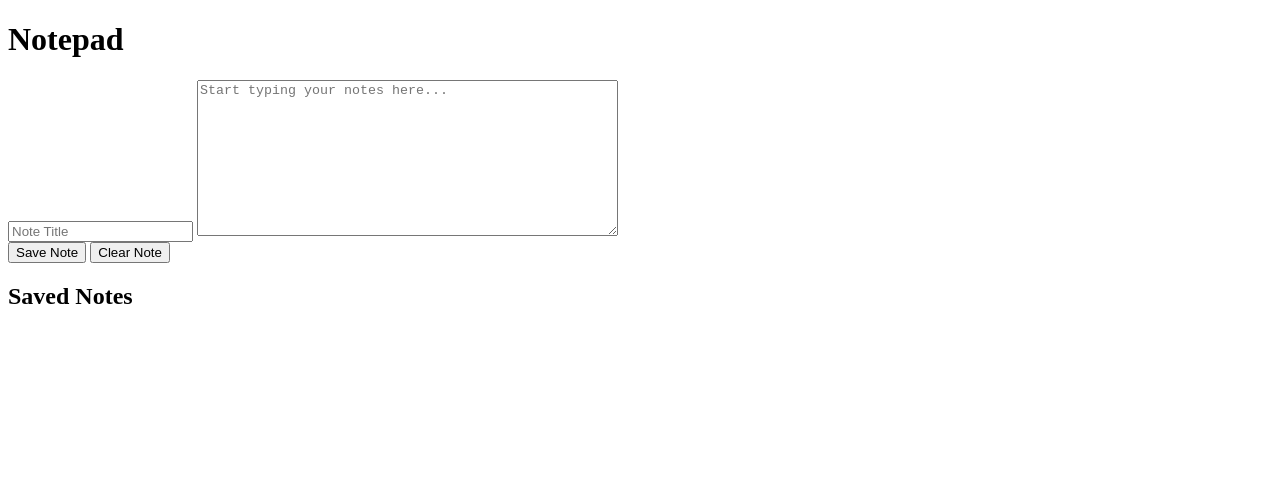
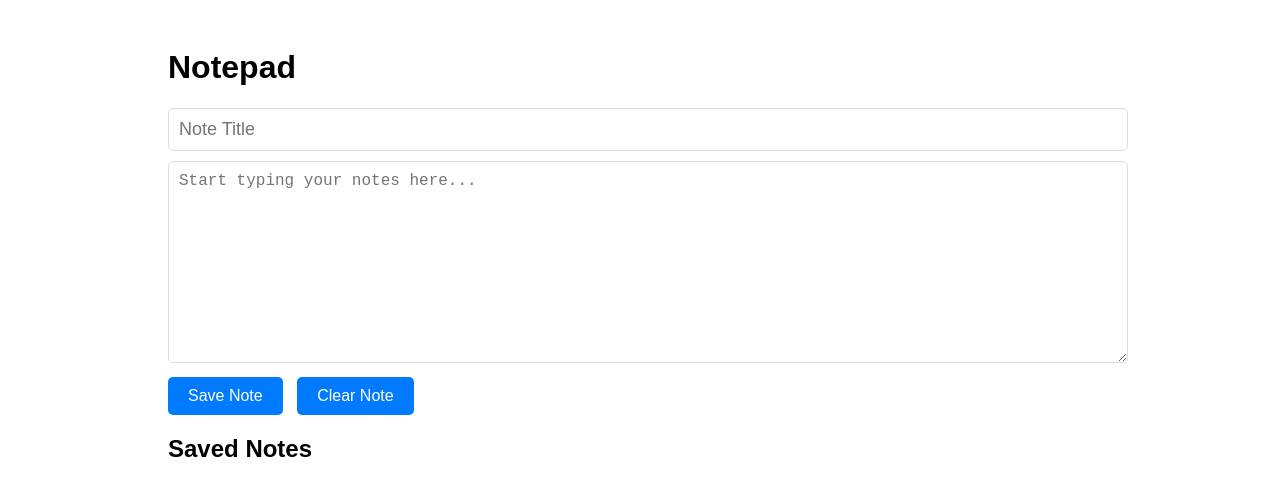
Before and after one commit to dontmindme250/notepad, a plain HTML site: page notepad/index.html in a window 1280 px wide. Drawn offline with Linux system fonts and the light colour scheme.

Commit message:
added a bit of base styles

```diff
--- a/notepad/index.html
+++ b/notepad/index.html
@@ -5,14 +5,16 @@
 	<meta name="viewport" content="width=device-width, initial-scale=1.0">
 	<meta http-equiv="X-UA-Compatible" content="ie=edge">
 	<title>Notepad</title>
-	<link rel="stylesheet" href="style.css">
+	<link rel="stylesheet" href="/notepad/style.css">
 </head>
 
 <body>
+
 	<div class="container">
 		<header>
 			<h1>Notepad</h1>
 		</header>
+
 		<section class="note-entry">
 			<input type="text" id="noteTitle" placeholder="Note Title"/>
 			<textarea id="noteArea" rows="10" cols="50" placeholder="Start typing your notes here..."></textarea>
@@ -21,13 +23,17 @@
 				<button id="clearBtn">Clear Note</button>
 			</footer>
 		</section>
+
 		<section class="saved-notes">
 			<h2>Saved Notes</h2>
 			<ul id="notesList">
+
 				<!-- saved notes will appear here -->
+
 			</ul>
 		</section>
 	</div>
+
 	<script src="script.js"></script>
 </body>
 </html>
--- a/notepad/style.css
+++ b/notepad/style.css
@@ -1,4 +1,67 @@
-html {
-  height: 100%;
+body, html {
+	width: 100%;
+	height: 100%;
+	font-family: 'Roboto', sans-serif;
+}
+
+.container {
+  max-width: 960px;
+  margin: 0 auto;
+  padding: 20px;
+  font-family: Arial, sans-serif;
+}
+
+.note-entry {
+  margin-bottom: 20px;
+}
+
+#noteTitle, #noteArea {
   width: 100%;
+  padding: 10px;
+  margin-bottom: 10px;
+  border: solid 1px #ddd;
+  border-radius: 5px;
+  box-sizing: border-box;
 }
+
+#noteTitle {
+  font-size: 18px;
+}
+
+#noteArea {
+  font-size: 16px;
+  min-height: 150px;
+}
+
+button {
+  padding: 10px 20px;
+  border: none;
+  border-radius: 5px;
+  cursor: pointer;
+  font-size: 16px;
+  margin-right: 10px;
+  background-color: #007bff;
+  color: white;
+}
+
+button:hover {
+  background-color: #0056b3;
+}
+
+.saved-notes h2 {
+  margin-bottom: 10px;
+}
+
+#notesList {
+  list-style-type: none;
+  padding: 0;
+}
+
+#notesList li {
+  border-bottom: solid 1px #eee;
+  padding: 10px;
+}
+
+#notesList li:last-child {
+  border-bottom: none;
+}
```
